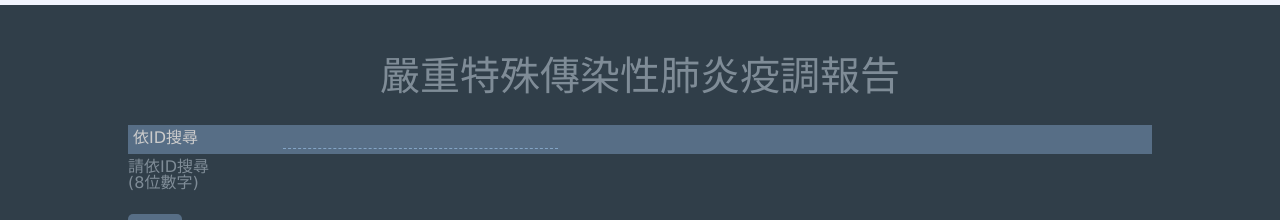
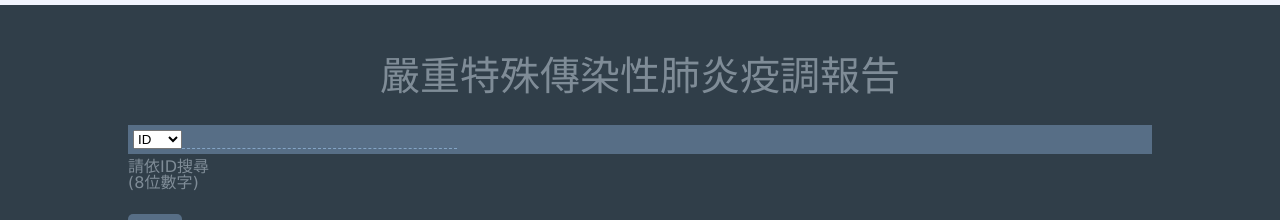
Before and after one commit to reggiehsu111/timeline, a React (Create React App) app: page / in a window 1280 px wide. Shown: the top 220 px of the page. Built offline with nearby package versions, Linux system fonts and the light colour scheme.

Commit message:
add search by other types

```diff
--- a/server.js
+++ b/server.js
@@ -37,7 +37,11 @@ app.post('/form-submit-url', function (req, res) {
         console.log("Connected correctly to server");
         const db = client.db(client_env.dbName);
         const col = db.collection(client_env.colName);
-        var query = { "id": req.body.id };
+        var search_type = req.body.search_type;
+        var search_value = req.body.search_value;
+        var query = {};
+        query[search_type] = search_value;
+        console.log("query:", query);
         col.find(query).toArray().then(function(result) {
             if(result[0]===undefined){
                 res.send(null);
--- a/src/App.js
+++ b/src/App.js
@@ -14,22 +14,25 @@ class App extends React.Component {
     // this.handler = this.handler.bind(this);
     this.postForm = this.postForm.bind(this);
     this.state = {
-      id: 0,
+      search_value: 0,
       stable_id:0,
       return_json:{},
-      noinfo:false
+      noinfo:false,
+      search_type: "id"
     };
     this.changeHandler = this.changeHandler.bind(this);
+    this.changeSearchType = this.changeSearchType.bind(this);
 
   }
   postForm(event) {
     // console.log(typeof(this.timeline_element));
     var currentComponent = this;
       event.preventDefault();
-      const data = this.state.id;
+      const data = this.state.search_value;
+      const type = this.state.search_type;
       fetch('/form-submit-url', {
         method: 'POST',
-        body: JSON.stringify({id: data}),
+        body: JSON.stringify({search_type: type, search_value: data}),
         headers: {
           "Content-Type": "application/json"
         }
@@ -59,7 +62,10 @@ class App extends React.Component {
    }
   changeHandler(event){
     event.preventDefault();
-    this.setState({id: event.target.value});
+    this.setState({search_value: event.target.value});
+   }
+   changeSearchType(search_type){
+    this.setState({search_type: search_type});
    }
   render(){
     return (
@@ -69,7 +75,7 @@ class App extends React.Component {
             嚴重特殊傳染性肺炎疫調報告
           </p>
         </header>
-        <CustomForm  postForm={this.postForm} changeHandler={this.changeHandler}/>
+        <CustomForm  postForm={this.postForm} changeHandler={this.changeHandler} changeSearchType = {this.changeSearchType}/>
         {this.gotinfo()}
       </div>
     );
--- a/src/CustomForm.js
+++ b/src/CustomForm.js
@@ -4,6 +4,9 @@ import './css/form.css';
 class CustomForm extends React.Component{
 	constructor(props){
 		super(props);
+		this.state = {
+			search_type: "id"
+		};
 	}
 
 	_handleKeyDown = (e) => {
@@ -12,13 +15,35 @@ class CustomForm extends React.Component{
 	    }
 	  }
 
+	 handleSelectChange = (event) => {
+	    this.setState({search_type: event.target.value});
+	    this.props.changeSearchType(event.target.value);
+	  }
+	  getType = () => {
+	  	switch(this.state.search_type){
+	  		case "id":
+	  			return "number";
+	  		case "region":
+	  			return "text";
+	  		case "gender":
+	  			return "text";
+	  	}
+	  }
+
 	render(){
 		var textStyle = {fontSize:"2vh"}
 		return(
 			<form className="form-style-4" onSubmit={this.props.postForm} onKeyDown={this._handleKeyDown}>
 	          <label >
-	          <span>依ID搜尋</span><input type="number" name="field2" required={true} onChange={this.props.changeHandler}/>
+	          <select value={this.state.search_type} onChange={this.handleSelectChange}>
+				<option value="id">ID</option>
+				<option value="region">地區</option>
+				<option value="gender">性別</option>
+			  </select>
+				<input type={this.getType()} name="field2" required={true} onChange={this.props.changeHandler}/>
 	          </label>
+
+
 	          <p style={textStyle}>請依ID搜尋 </p>
 	          <p style={textStyle}> (8位數字) </p>
 	          <input type="submit" value="搜尋" style={{fontSize:"3vh"}}/>
```
Also changed, not shown: src/SelectTable.js (added).
